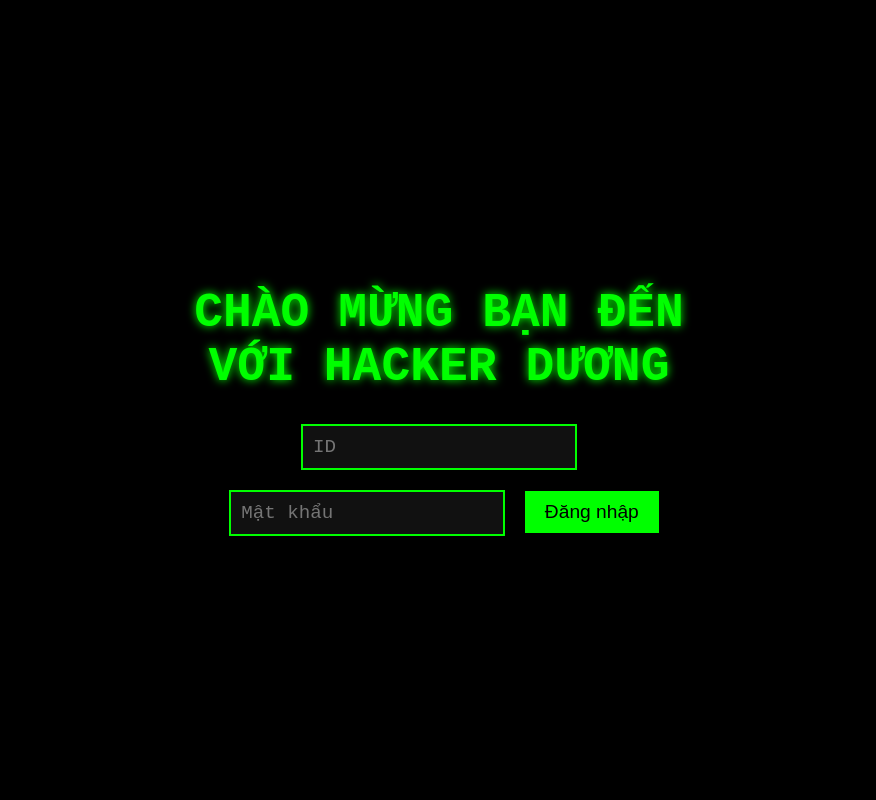
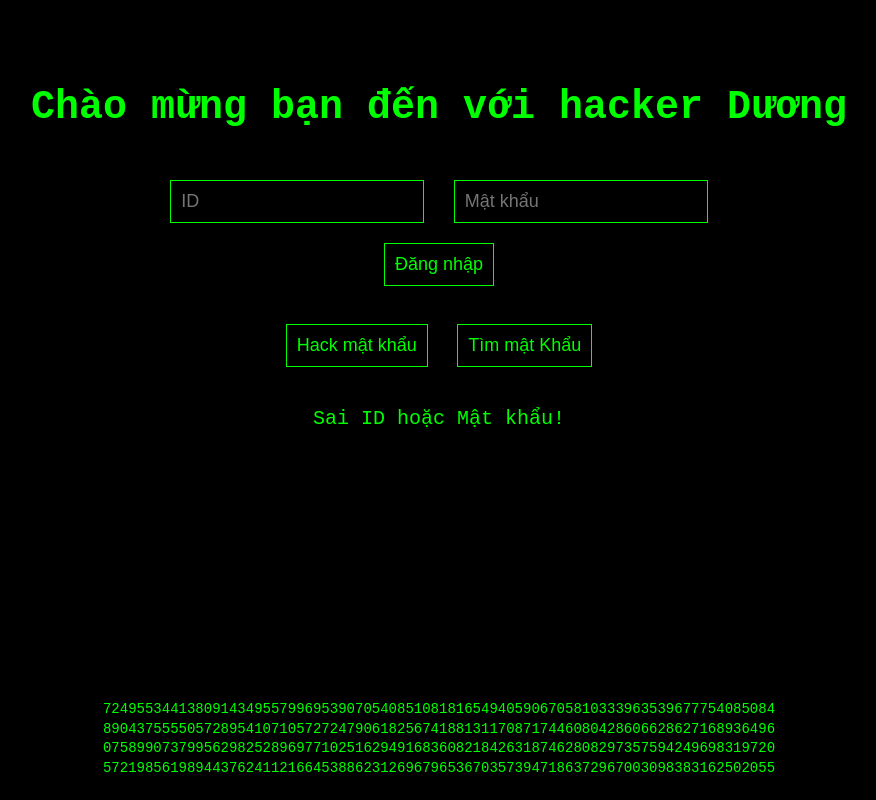
Before and after one commit to thaiduong4990/Duong, a plain HTML site: page index.html in a window 1280 px wide. Both pictures are taken after a click on the button "Đăng nhập". Shown: the whole page, without its empty margins (201-1077 px from the left). Drawn offline with Linux system fonts and the light colour scheme.

Commit message:
Add files via upload
Signed-off-by: thaiduong4990 <duongthai646@gmail.com>

```diff
--- a/index.html
+++ b/index.html
@@ -2,135 +2,124 @@
 <html lang="vi">
 <head>
   <meta charset="UTF-8">
-    <meta name="viewport" content="width=device-width, initial-scale=1.0">
   <title>Hacker Dương</title>
   <style>
     body {
-            background: #000;
-            color: #0f0;
+      background-color: black;
+      color: #00ff00;
       font-family: 'Courier New', monospace;
-            display: flex;
-            justify-content: center;
-            align-items: center;
-            height: 100vh;
-            margin: 0;
-            overflow: hidden;
-        }
-        .container {
       text-align: center;
-            width: 100%;
-            max-width: 600px;
+      padding-top: 50px;
     }
     h1 {
-            font-size: 3em;
-            text-shadow: 0 0 10px #0f0;
-            margin-bottom: 20px;
+      font-size: 40px;
+      margin-bottom: 40px;
     }
-        .login, .hacking, .result {
-            display: none;
-        }
-        .login.active, .hacking.active, .result.active {
-            display: block;
-        }
-        input {
-            background: #111;
-            border: 2px solid #0f0;
-            color: #0f0;
+    input, button {
       padding: 10px;
       margin: 10px;
-            font-family: 'Courier New', monospace;
-            font-size: 1.2em;
+      font-size: 18px;
+      background: black;
+      border: 1px solid #00ff00;
+      color: #00ff00;
     }
-        button {
-            background: #0f0;
-            color: #000;
-            border: none;
-            padding: 10px 20px;
-            font-size: 1.2em;
-            cursor: pointer;
-            transition: all 0.3s;
+    #output {
+      margin-top: 30px;
+      font-size: 20px;
+      white-space: pre-line;
     }
-        button:hover {
-            background: #0a0;
-            box-shadow: 0 0 10px #0f0;
+    .matrix {
+      font-size: 14px;
+      line-height: 1.4;
+      position: fixed;
+      bottom: 0;
+      left: 0;
+      right: 0;
+      height: 100px;
+      overflow: hidden;
+      color: #00ff00;
+      font-family: monospace;
+      white-space: pre;
     }
     .loading {
-            font-size: 1.5em;
-            animation: blink 1s infinite;
-        }
-        .password-stream {
-            height: 100px;
-            overflow: hidden;
-            margin: 30px 0;
-            font-size: 1.5em;
-            color: #0f0;
-            text-shadow: 0 0 5px #0f0;
-        }
-        .result-text {
-            font-size: 2em;
-            color: #ff0;
-            text-shadow: 0 0 10px #ff0;
-        }
-        @keyframes blink {
-            50% { opacity: 0; }
+      margin-top: 20px;
+      font-size: 18px;
     }
   </style>
 </head>
 <body>
-    <div class="container">
-        <h1>CHÀO MỪNG BẠN ĐẾN VỚI HACKER DƯƠNG</h1>
-        <div class="login active">
+
+  <h1>Chào mừng bạn đến với hacker Dương</h1>
+
   <input type="text" id="username" placeholder="ID">
   <input type="password" id="password" placeholder="Mật khẩu">
+  <br>
   <button onclick="login()">Đăng nhập</button>
-        </div>
-        <div class="hacking">
-            <button onclick="startHack()">Hack mật khẩu</button>
-            <div class="password-stream" id="passwordStream"></div>
-            <div class="loading" id="loading">Đang hack...</div>
-        </div>
-        <div class="result">
-            <p class="result-text">Mật khẩu: 12345678</p>
-            <p class="result-text">Đã hoàn tất!</p>
-        </div>
-    </div>
+  <br><br>
+  <button onclick="startHacking()" disabled id="hackBtn">Hack mật khẩu</button>
+  <button onclick="startHacking()" disabled id="findBtn">Tìm mật Khẩu</button>
+
+  <div id="output"></div>
+  <div class="loading" id="loading"></div>
+
+  <div class="matrix" id="matrix"></div>
+
   <script>
+    const usernameInput = document.getElementById("username");
+    const passwordInput = document.getElementById("password");
+    const hackBtn = document.getElementById("hackBtn");
+    const findBtn = document.getElementById("findBtn");
+    const output = document.getElementById("output");
+    const loading = document.getElementById("loading");
+
     function login() {
-            const username = document.getElementById('username').value;
-            const password = document.getElementById('password').value;
-            if (username === 'Duong' && password === '0978554115') {
-                document.querySelector('.login').classList.remove('active');
-                document.querySelector('.hacking').classList.add('active');
+      const user = usernameInput.value;
+      const pass = passwordInput.value;
+      if (user === "Duong" && pass === "0978554115") {
+        output.innerText = "Đăng nhập thành công!";
+        hackBtn.disabled = false;
+        findBtn.disabled = false;
       } else {
-                alert('ID hoặc mật khẩu sai!');
+        output.innerText = "Sai ID hoặc Mật khẩu!";
       }
     }
 
-        function generateRandomPassword() {
-            const chars = 'ABCDEFGHIJKLMNOPQRSTUVWXYZabcdefghijklmnopqrstuvwxyz0123456789!@#$%^&*';
-            let password = '';
+    function startHacking() {
+      output.innerText = "";
+      loading.innerText = "Đang tìm mật khẩu ảo...";
+      const startTime = Date.now();
+      const fakePasswords = "abcdefghijklmnopqrstuvwxyzABCDEFGHIJKLMNOPQRSTUVWXYZ0123456789";
+      let interval = setInterval(() => {
+        let pass = "";
         for (let i = 0; i < 8; i++) {
-                password += chars.charAt(Math.floor(Math.random() * chars.length));
+          pass += fakePasswords.charAt(Math.floor(Math.random() * fakePasswords.length));
         }
-            return password;
+        output.innerText = "Đang kiểm tra: " + pass;
+        if (Date.now() - startTime > 2 * 60 * 1000) {
+          clearInterval(interval);
+          output.innerText = "Mật khẩu tìm thấy:\n\n- 12345678\n- 112233\n- 123123123\n\nĐã hoàn tất ✅";
+          loading.innerText = "";
+        }
+      }, 100);
     }
 
-        function startHack() {
-            document.querySelector('.hacking button').style.display = 'none';
-            const passwordStream = document.getElementById('passwordStream');
-            const loading = document.getElementById('loading');
-            loading.style.display = 'block';
+    // Tạo hiệu ứng số chạy phía dưới
+    function generateMatrixLine() {
+      let line = '';
+      for (let i = 0; i < 80; i++) {
+        line += Math.floor(Math.random() * 10);
+      }
+      return line;
+    }
 
-            let streamInterval = setInterval(() => {
-                passwordStream.textContent = generateRandomPassword();
-            }, 100);
+    setInterval(() => {
+      const matrix = document.getElementById("matrix");
+      const line = generateMatrixLine();
+      matrix.textContent = line + '\n' + matrix.textContent;
+      const lines = matrix.textContent.split('\n').slice(0, 4);
+      matrix.textContent = lines.join('\n');
+    }, 150);
+  </script>
 
-            setTimeout(() => {
-                clearInterval(streamInterval);
-                document.querySelector('.hacking').classList.remove('active');
-                document.querySelector('.result').classList.add('active');
-            }, 120000); // 2 phút
-        }
-    </script>
 </body>
 </html>
```
Lines whose indentation alone changed are shown as unchanged.
